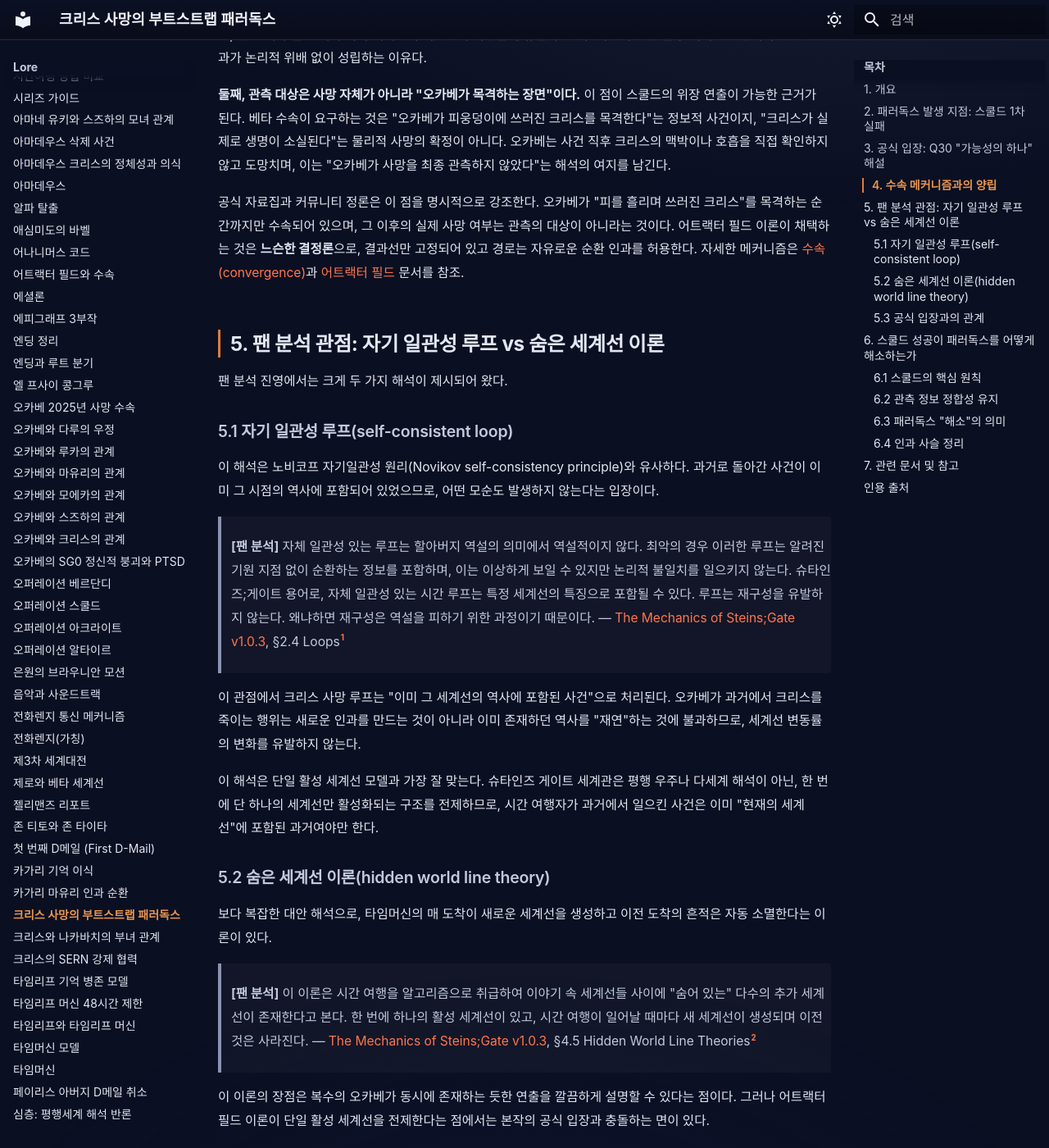
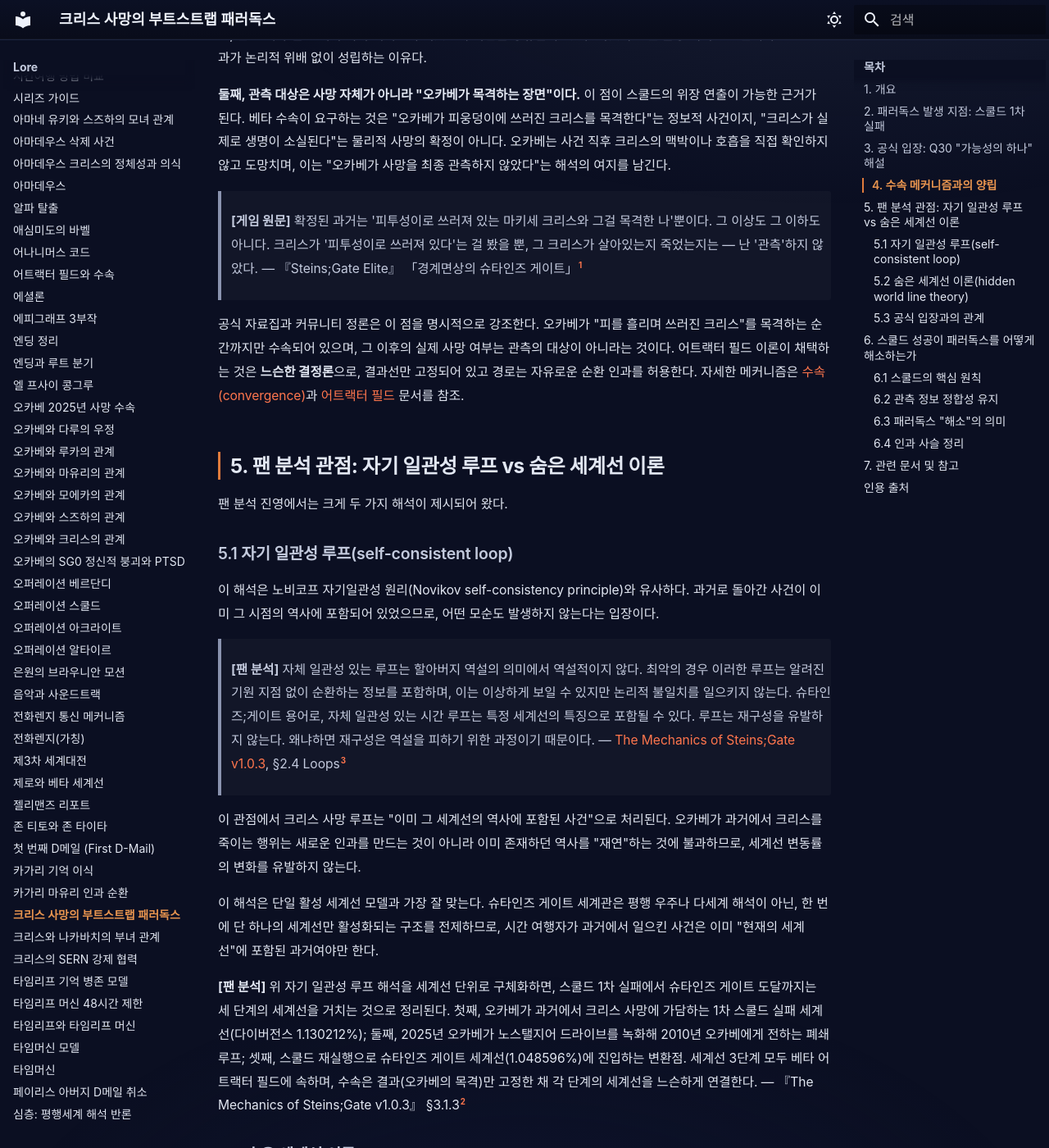
Before and after one commit to sgwiki/sgwiki.github.io, an MkDocs documentation site: the page built from wiki/lore/크리스-사망의-부트스트랩-패러독스.md, in a window 1280 px wide and 1400 px high, scrolled down 2904 px. Shown: the whole window at 82% size. Built offline with MkDocs 1.6.1 and Material for MkDocs 9.7.7, drawn with Linux system fonts in a browser that asks for light colours; some web fonts are replaced; some of the changed text lies outside the part shown.

Commit message:
feat(wiki): 크리스-사망의-부트스트랩-패러독스 — P10 ea38847e 패치 적용

```diff
--- a/wiki/lore/크리스-사망의-부트스트랩-패러독스.md
+++ b/wiki/lore/크리스-사망의-부트스트랩-패러독스.md
@@ -85,6 +85,10 @@ description: "슈타인즈 게이트 본편의 트루 엔딩에 이르는 인과
 
 **둘째, 관측 대상은 사망 자체가 아니라 "오카베가 목격하는 장면"이다.** 이 점이 스쿨드의 위장 연출이 가능한 근거가 된다. 베타 수속이 요구하는 것은 "오카베가 피웅덩이에 쓰러진 크리스를 목격한다"는 정보적 사건이지, "크리스가 실제로 생명이 소실된다"는 물리적 사망의 확정이 아니다. 오카베는 사건 직후 크리스의 맥박이나 호흡을 직접 확인하지 않고 도망치며, 이는 "오카베가 사망을 최종 관측하지 않았다"는 해석의 여지를 남긴다.
 
+> **[게임 원문]** 확정된 과거는 '피투성이로 쓰러져 있는 마키세 크리스와 그걸 목격한 나'뿐이다. 그 이상도 그 이하도 아니다. 크리스가 '피투성이로 쓰러져 있다'는 걸 봤을 뿐, 그 크리스가 살아있는지 죽었는지는 — 난 '관측'하지 않았다. — 『Steins;Gate Elite』 「경계면상의 슈타인즈 게이트」[^obs]
+
+[^obs]: 오카베의 트루 엔딩 직전 독백. "관측"이라는 단어를 명시적으로 사용해, 베타 수속의 대상이 물리적 사망이 아니라 오카베의 인지적 사건임을 본인이 자각하는 장면이다.
+
 공식 자료집과 커뮤니티 정론은 이 점을 명시적으로 강조한다. 오카베가 "피를 흘리며 쓰러진 크리스"를 목격하는 순간까지만 수속되어 있으며, 그 이후의 실제 사망 여부는 관측의 대상이 아니라는 것이다. 어트랙터 필드 이론이 채택하는 것은 **느슨한 결정론**으로, 결과선만 고정되어 있고 경로는 자유로운 순환 인과를 허용한다. 자세한 메커니즘은 [수속(convergence)](수속.md)과 [어트랙터 필드](../세계선/알파-어트랙터-필드.md) 문서를 참조.
 
 ## 5. 팬 분석 관점: 자기 일관성 루프 vs 숨은 세계선 이론
@@ -100,6 +104,10 @@ description: "슈타인즈 게이트 본편의 트루 엔딩에 이르는 인과
 이 관점에서 크리스 사망 루프는 "이미 그 세계선의 역사에 포함된 사건"으로 처리된다. 오카베가 과거에서 크리스를 죽이는 행위는 새로운 인과를 만드는 것이 아니라 이미 존재하던 역사를 "재연"하는 것에 불과하므로, 세계선 변동률의 변화를 유발하지 않는다.
 
 이 해석은 단일 활성 세계선 모델과 가장 잘 맞는다. 슈타인즈 게이트 세계관은 평행 우주나 다세계 해석이 아닌, 한 번에 단 하나의 세계선만 활성화되는 구조를 전제하므로, 시간 여행자가 과거에서 일으킨 사건은 이미 "현재의 세계선"에 포함된 과거여야만 한다.
+
+**[팬 분석]** 위 자기 일관성 루프 해석을 세계선 단위로 구체화하면, 스쿨드 1차 실패에서 슈타인즈 게이트 도달까지는 세 단계의 세계선을 거치는 것으로 정리된다. 첫째, 오카베가 과거에서 크리스 사망에 가담하는 1차 스쿨드 실패 세계선(다이버전스 1.130212%); 둘째, 2025년 오카베가 노스탤지어 드라이브를 녹화해 2010년 오카베에게 전하는 폐쇄 루프; 셋째, 스쿨드 재실행으로 슈타인즈 게이트 세계선(1.048596%)에 진입하는 변환점. 세계선 3단계 모두 베타 어트랙터 필드에 속하며, 수속은 결과(오카베의 목격)만 고정한 채 각 단계의 세계선을 느슨하게 연결한다. — 『The Mechanics of Steins;Gate v1.0.3』 §3.1.3[^4]
+
+[^4]: 동 섹션은 스쿨드 실패 루프를 세계선 알고리즘으로 모델화하며, 1.130212% 세계선을 "과거-기만 루프(past-deception loop)"의 중간 단계로 서술한다. 공식 게임 본편에서 1.130212% 수치가 직접 등장하지는 않으므로, 본 단락은 팬 분석 라벨을 유지한다.
 
 ### 5.2 숨은 세계선 이론(hidden world line theory)
 
```
